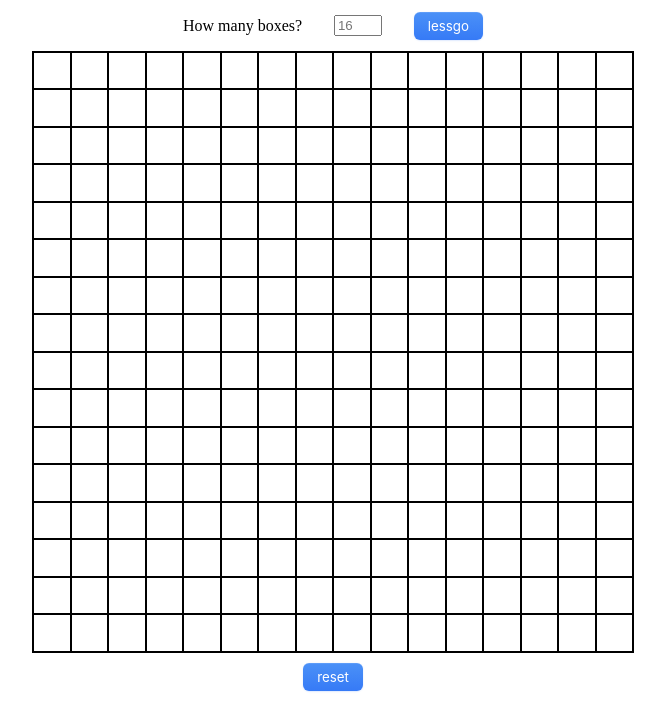
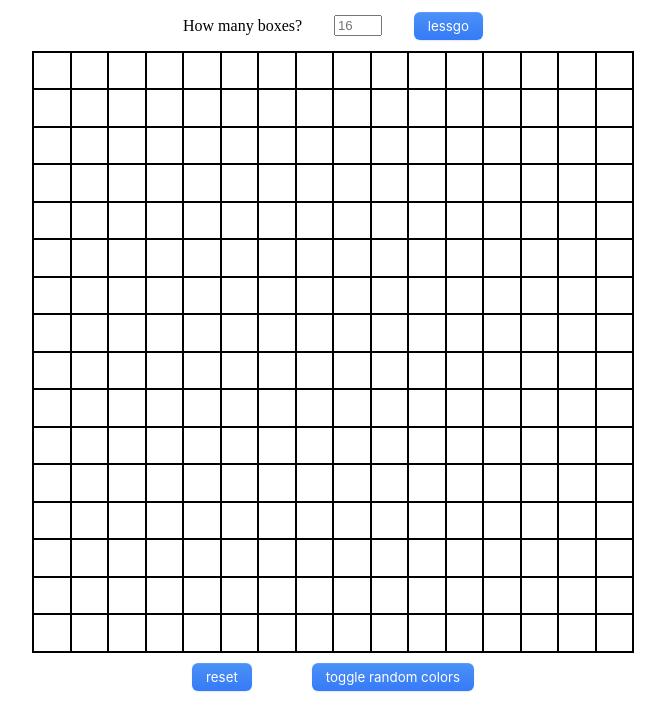
Before and after one commit to hellogabor/sketch, a plain HTML site: page index.html in a window 1280 px wide. Shown: the part 79-800 px from the top of the page, without its empty margins (307-972 px from the left). Drawn offline with Linux system fonts and the light colour scheme.

Commit message:
fixed randomcolors toggle

```diff
--- a/index.html
+++ b/index.html
@@ -18,7 +18,10 @@
         <div id="grid-container">
 
         </div>
-        <button id="resetbtn" class="button-10">reset</button>
+        <div id="bottombuttons">
+            <button id="resetbtn" class="button-10">reset</button>
+            <button id="randomcolors" class="button-10">toggle random colors</button>
+        </div>
     </div>
 
 
```
